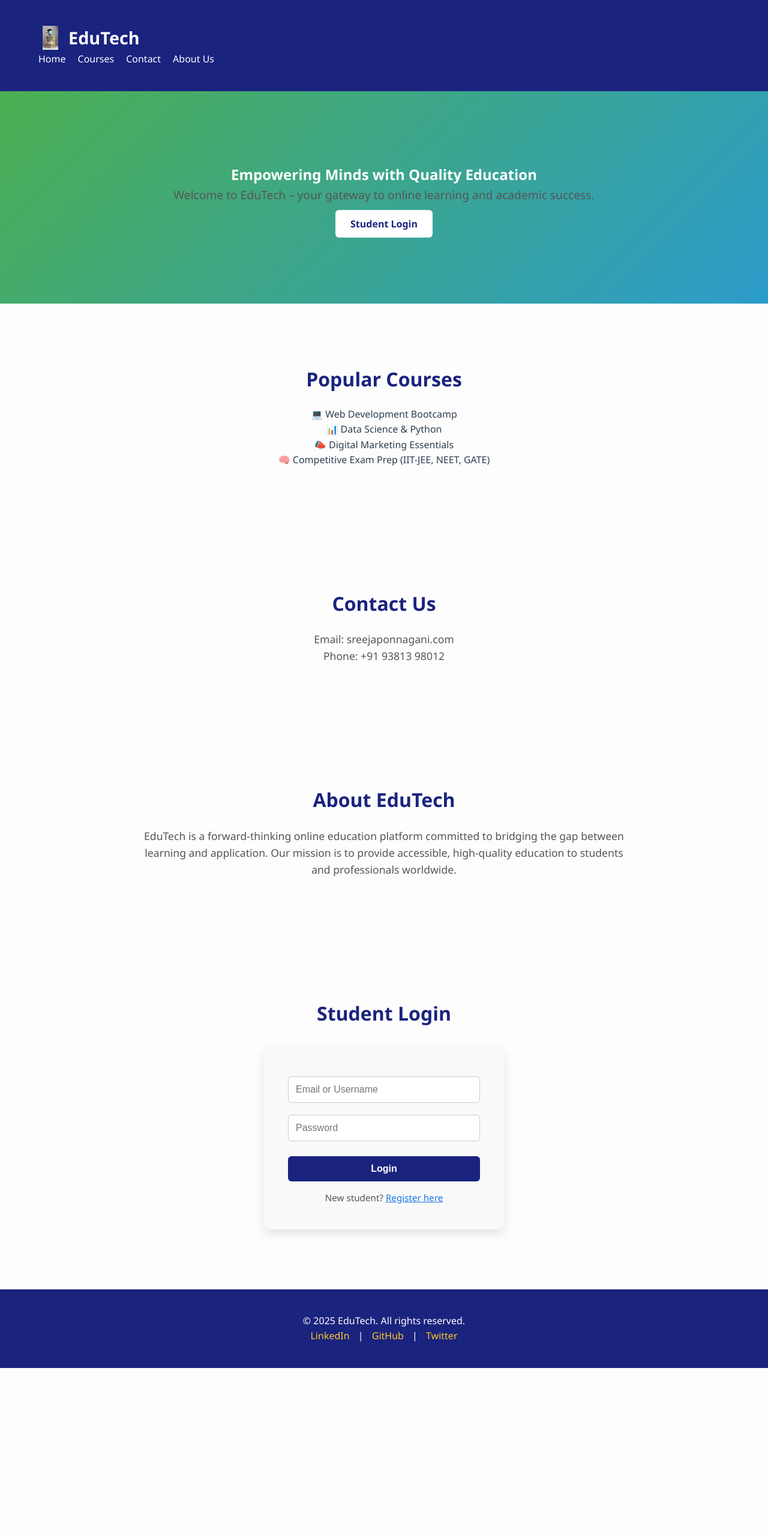
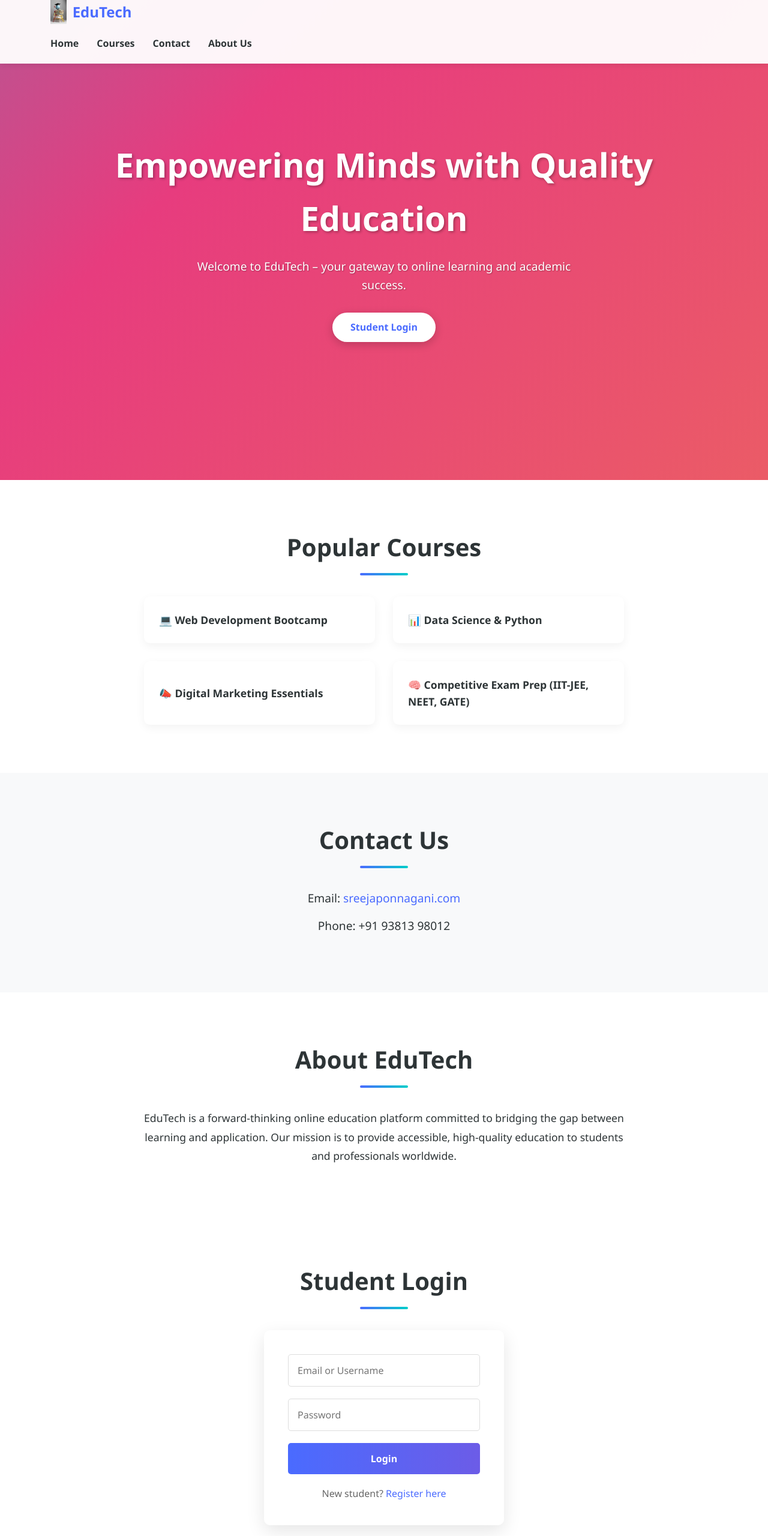
Before and after one commit to sreejaponnagani/EduTech, a plain HTML site: page index.html in a window 1280 px wide. Shown: the top 2560 px of the page at 60% size. Before the commit the page ends 2280 px from the top, so only its background shows below. Drawn offline with Linux system fonts and the light colour scheme.

Commit message:
Update style.css

```diff
--- a/style.css
+++ b/style.css
@@ -1,258 +1,521 @@
-/* Reset and base styles */
+/* style.css */
+/* Base Styles */
+:root {
+  --primary-color: #4a6bff;
+  --secondary-color: #6c5ce7;
+  --accent-color: #00cec9;
+  --dark-color: #2d3436;
+  --light-color: #f5f6fa;
+  --success-color: #00b894;
+  --warning-color: #fdcb6e;
+  --danger-color: #d63031;
+}
+
 * {
   margin: 0;
   padding: 0;
   box-sizing: border-box;
+  font-family: 'Segoe UI', Tahoma, Geneva, Verdana, sans-serif;
+}
+
+html {
+  scroll-behavior: smooth;
 }
 
 body {
-  font-family: "Segoe UI", Tahoma, Geneva, Verdana, sans-serif;
+  background-color: var(--light-color);
+  color: var(--dark-color);
   line-height: 1.6;
-  color: #2c3e50;
-  background-color: #fdfdfd;
+  overflow-x: hidden;
 }
 
-a {
-  text-decoration: none;
-  color: inherit;
-}
-
-ul {
-  list-style: none;
-}
-
-/* Container */
 .container {
   width: 90%;
   max-width: 1200px;
-  margin: auto;
-  padding: 20px 0;
+  margin: 0 auto;
+  padding: 0 20px;
 }
 
-/* Header */
+/* Header Styles */
 header {
-  background-color: #1a237e;
-  color: #fff;
-  padding: 20px 0;
-  position: sticky;
+  background-color: rgba(255, 255, 255, 0.95);
+  box-shadow: 0 2px 10px rgba(0, 0, 0, 0.1);
+  position: fixed;
+  width: 100%;
   top: 0;
   z-index: 1000;
+  transition: all 0.3s ease;
 }
 
-header .logo {
-  font-size: 1.8rem;
-  font-weight: bold;
+header.scrolled {
+  background-color: rgba(255, 255, 255, 0.98);
+  box-shadow: 0 5px 20px rgba(0, 0, 0, 0.15);
+  padding: 10px 0;
 }
 
-header nav {
+.logo {
+  display: flex;
+  align-items: center;
+  gap: 10px;
+  font-size: 1.5rem;
+  font-weight: 700;
+  color: var(--primary-color);
+}
+
+.logo img {
+  height: 40px;
+  width: auto;
+  transition: transform 0.3s ease;
+}
+
+.logo:hover img {
+  transform: rotate(15deg);
+}
+
+nav {
   display: flex;
   justify-content: space-between;
   align-items: center;
-  flex-wrap: wrap;
+  padding: 20px 0;
 }
 
 .nav-links {
   display: flex;
-  gap: 20px;
+  list-style: none;
+  gap: 30px;
 }
 
 .nav-links a {
-  color: #fff;
-  font-weight: 500;
-  transition: color 0.3s;
+  text-decoration: none;
+  color: var(--dark-color);
+  font-weight: 600;
+  position: relative;
+  transition: color 0.3s ease;
+}
+
+.nav-links a::after {
+  content: '';
+  position: absolute;
+  width: 0;
+  height: 2px;
+  bottom: -5px;
+  left: 0;
+  background-color: var(--primary-color);
+  transition: width 0.3s ease;
 }
 
 .nav-links a:hover {
-  color: #ffd54f;
+  color: var(--primary-color);
 }
 
-/* Hero Section */
-.hero {
-  background: linear-gradient(-45deg, #2196f3, #4caf50, #00bcd4, #8e24aa);
-  background-size: 400% 400%;
-  animation: gradientMove 12s ease infinite;
-  color: white;
-  text-align: center;
-  padding: 100px 20px;
+.nav-links a:hover::after {
+  width: 100%;
 }
 
-@keyframes gradientMove {
-  0% { background-position: 0% 50%; }
-  50% { background-position: 100% 50%; }
-  100% { background-position: 0% 50%; }
+/* Hero Section with Animated Gradient */
+.hero {
+  height: 100vh;
+  display: flex;
+  align-items: center;
+  justify-content: center;
+  text-align: center;
+  color: white;
+  position: relative;
+  overflow: hidden;
+  background: linear-gradient(-45deg, #ee7752, #e73c7e, #23a6d5, #23d5ab);
+  background-size: 400% 400%;
+  animation: gradientBG 15s ease infinite;
 }
 
-.hero h2 {
-  font-size: 2.8rem;
+@keyframes gradientBG {
+  0% {
+    background-position: 0% 50%;
+  }
+  50% {
+    background-position: 100% 50%;
+  }
+  100% {
+    background-position: 0% 50%;
+  }
+}
+
+.hero .container {
+  position: relative;
+  z-index: 2;
+  animation: fadeInUp 1s ease;
+}
+
+.hero h1 {
+  font-size: 3.5rem;
   margin-bottom: 20px;
+  text-shadow: 2px 2px 4px rgba(0, 0, 0, 0.3);
 }
 
 .hero p {
   font-size: 1.2rem;
-  margin-bottom: 20px;
-  max-width: 800px;
-  margin-left: auto;
-  margin-right: auto;
+  max-width: 700px;
+  margin: 0 auto 30px;
+  text-shadow: 1px 1px 2px rgba(0, 0, 0, 0.3);
 }
 
-.hero .btn {
-  padding: 12px 25px;
-  background-color: #fff;
-  color: #1a237e;
-  border-radius: 6px;
-  font-weight: bold;
-  transition: background 0.3s, color 0.3s;
+/* Button Styles */
+.btn {
+  display: inline-block;
+  padding: 12px 30px;
+  background-color: white;
+  color: var(--primary-color);
+  border: none;
+  border-radius: 50px;
+  font-weight: 600;
+  text-decoration: none;
+  cursor: pointer;
+  transition: all 0.3s ease;
+  box-shadow: 0 4px 15px rgba(0, 0, 0, 0.2);
 }
 
-.hero .btn:hover {
-  background-color: #3949ab;
+.btn:hover {
+  transform: translateY(-3px);
+  box-shadow: 0 7px 20px rgba(0, 0, 0, 0.3);
+  background-color: var(--primary-color);
   color: white;
 }
 
-/* Sections: Features, Contact, About */
+/* Section Styles */
 section {
-  padding: 80px 20px;
-  text-align: center;
+  padding: 80px 0;
 }
 
-.features {
-  background-color: #f3f7fa;
+.section-light {
+  background-color: white;
 }
 
-.contact {
-  background-color: #e8f5e9;
+.section-dark {
+  background-color: #f8f9fa;
 }
 
-.get-started {
-  background-color: #fffde7;
+.section-form {
+  background-color: white;
 }
 
-section h2 {
-  font-size: 2rem;
-  margin-bottom: 20px;
-  color: #1a237e;
+h2 {
+  text-align: center;
+  margin-bottom: 50px;
+  font-size: 2.5rem;
+  color: var(--dark-color);
+  position: relative;
 }
 
-section p {
-  font-size: 1.1rem;
-  max-width: 800px;
-  margin: auto;
-  color: #555;
+h2::after {
+  content: '';
+  position: absolute;
+  width: 80px;
+  height: 4px;
+  background: linear-gradient(to right, var(--primary-color), var(--accent-color));
+  bottom: -15px;
+  left: 50%;
+  transform: translateX(-50%);
+  border-radius: 2px;
 }
 
-/* Footer */
-footer {
-  background-color: #1a237e;
-  color: white;
-  text-align: center;
-  padding: 20px 0;
+/* Course List Styles */
+.course-list {
+  list-style: none;
+  display: grid;
+  grid-template-columns: repeat(auto-fit, minmax(250px, 1fr));
+  gap: 30px;
+  max-width: 800px;
+  margin: 0 auto;
 }
 
-footer .social-links a {
-  color: #ffca28;
-  margin: 0 10px;
-  font-weight: 500;
-}
-
-footer .social-links a:hover {
-  text-decoration: underline;
-}
-
-/* Responsive Nav */
-@media (max-width: 768px) {
-  header nav {
-    flex-direction: column;
-    align-items: flex-start;
-  }
-
-  .nav-links {
-    flex-direction: column;
-    gap: 10px;
-    margin-top: 10px;
-  }
-}
-
-/* Login Section */
-.login-section {
-  background-color: #ffffff;
-  padding: 80px 20px;
-  text-align: center;
-}
-
-.login-form {
-  background-color: #f9f9f9;
-  padding: 40px;
-  max-width: 400px;
-  margin: 30px auto 0;
+.course-list li {
+  background-color: white;
+  padding: 25px;
   border-radius: 10px;
-  box-shadow: 0 8px 16px rgba(0, 0, 0, 0.1);
-}
-
-.login-form input {
-  width: 100%;
-  padding: 12px;
-  margin: 10px 0;
-  font-size: 1rem;
-  border: 1px solid #ccc;
-  border-radius: 6px;
-  transition: border 0.3s ease;
-}
-
-.login-form input:focus {
-  outline: none;
-  border-color: #1a73e8;
-}
-
-.login-form button {
-  width: 100%;
-  padding: 12px;
-  background-color: #1a237e;
-  color: white;
-  font-size: 1rem;
-  font-weight: bold;
-  border: none;
-  border-radius: 6px;
-  margin-top: 15px;
-  cursor: pointer;
-  transition: background 0.3s ease;
-}
-
-.login-form button:hover {
-  background-color: #3949ab;
-}
-
-.register-link {
-  margin-top: 15px;
-  font-size: 0.95rem;
-}
-
-.register-link a {
-  color: #1a73e8;
-  text-decoration: underline;
-  font-weight: 500;
-}
-
-.register-link a:hover {
-  color: #0d47a1;
-}
-
-/* Logo container */
-.logo {
+  box-shadow: 0 5px 15px rgba(0, 0, 0, 0.05);
+  font-size: 1.1rem;
+  font-weight: 600;
+  transition: all 0.3s ease;
   display: flex;
   align-items: center;
   gap: 10px;
 }
 
-/* Image styling */
-.logo img {
-  width: 40px;
-  height: 40px;
-  object-fit: contain;
+.course-list li:hover {
+  transform: translateY(-5px);
+  box-shadow: 0 10px 25px rgba(0, 0, 0, 0.1);
+  color: var(--primary-color);
 }
 
-/* Brand text */
-.logo span {
-  font-size: 1.8rem;
-  font-weight: bold;
+/* Contact Section Styles */
+#contact .container {
+  text-align: center;
+}
+
+#contact p {
+  font-size: 1.2rem;
+  margin-bottom: 15px;
+}
+
+#contact a {
+  color: var(--primary-color);
+  text-decoration: none;
+  transition: color 0.3s ease;
+}
+
+#contact a:hover {
+  color: var(--secondary-color);
+  text-decoration: underline;
+}
+
+/* About Section Styles */
+#about-us p {
+  max-width: 800px;
+  margin: 0 auto;
+  text-align: center;
+  font-size: 1.1rem;
+  line-height: 1.8;
+}
+
+/* Login Form Styles */
+.login-form {
+  max-width: 400px;
+  margin: 0 auto;
+  background-color: white;
+  padding: 40px;
+  border-radius: 10px;
+  box-shadow: 0 10px 30px rgba(0, 0, 0, 0.1);
+  animation: fadeIn 0.8s ease;
+}
+
+.login-form input {
+  width: 100%;
+  padding: 15px;
+  margin-bottom: 20px;
+  border: 1px solid #ddd;
+  border-radius: 5px;
+  font-size: 1rem;
+  transition: all 0.3s ease;
+}
+
+.login-form input:focus {
+  border-color: var(--primary-color);
+  box-shadow: 0 0 0 3px rgba(74, 107, 255, 0.2);
+  outline: none;
+}
+
+.login-form button {
+  width: 100%;
+  padding: 15px;
+  background: linear-gradient(to right, var(--primary-color), var(--secondary-color));
   color: white;
+  border: none;
+  border-radius: 5px;
+  font-size: 1rem;
+  font-weight: 600;
+  cursor: pointer;
+  transition: all 0.3s ease;
 }
+
+.login-form button:hover {
+  transform: translateY(-2px);
+  box-shadow: 0 5px 15px rgba(74, 107, 255, 0.4);
+}
+
+.register-link {
+  text-align: center;
+  margin-top: 20px;
+  color: #666;
+}
+
+.register-link a {
+  color: var(--primary-color);
+  text-decoration: none;
+  transition: color 0.3s ease;
+}
+
+.register-link a:hover {
+  color: var(--secondary-color);
+  text-decoration: underline;
+}
+
+/* Footer Styles */
+footer {
+  background-color: var(--dark-color);
+  color: white;
+  padding: 30px 0;
+  text-align: center;
+}
+
+footer p {
+  margin-bottom: 15px;
+}
+
+.social-links {
+  display: flex;
+  justify-content: center;
+  gap: 20px;
+}
+
+.social-links a {
+  color: white;
+  text-decoration: none;
+  transition: color 0.3s ease;
+}
+
+.social-links a:hover {
+  color: var(--accent-color);
+}
+
+/* Animations */
+@keyframes fadeIn {
+  from {
+    opacity: 0;
+    transform: translateY(20px);
+  }
+  to {
+    opacity: 1;
+    transform: translateY(0);
+  }
+}
+
+@keyframes fadeInUp {
+  from {
+    opacity: 0;
+    transform: translateY(50px);
+  }
+  to {
+    opacity: 1;
+    transform: translateY(0);
+  }
+}
+
+/* Responsive Styles */
+@media (max-width: 768px) {
+  .nav-links {
+    position: fixed;
+    top: 80px;
+    left: -100%;
+    width: 100%;
+    height: calc(100vh - 80px);
+    background-color: white;
+    flex-direction: column;
+    align-items: center;
+    justify-content: center;
+    gap: 40px;
+    transition: left 0.5s ease;
+  }
+
+  .nav-links.active {
+    left: 0;
+  }
+
+  .hero h1 {
+    font-size: 2.5rem;
+  }
+
+  .hero p {
+    font-size: 1rem;
+  }
+
+  h2 {
+    font-size: 2rem;
+  }
+
+  .course-list {
+    grid-template-columns: 1fr;
+  }
+}
+
+@media (max-width: 480px) {
+  .hero h1 {
+    font-size: 2rem;
+  }
+
+  .btn {
+    padding: 10px 20px;
+  }
+
+  section {
+    padding: 60px 0;
+  }
+
+  .login-form {
+    padding: 30px 20px;
+  width: 100%;
+  max-width: 100%;
+  box-shadow: none;
+  }
+}
+
+/* Hamburger Menu */
+.hamburger {
+  display: none;
+  cursor: pointer;
+  width: 30px;
+  height: 20px;
+  position: relative;
+  z-index: 1001;
+}
+
+.hamburger span {
+  display: block;
+  position: absolute;
+  height: 3px;
+  width: 100%;
+  background: var(--dark-color);
+  border-radius: 3px;
+  opacity: 1;
+  left: 0;
+  transform: rotate(0deg);
+  transition: .25s ease-in-out;
+}
+
+.hamburger span:nth-child(1) {
+  top: 0px;
+}
+
+.hamburger span:nth-child(2), .hamburger span:nth-child(3) {
+  top: 10px;
+}
+
+.hamburger span:nth-child(4) {
+  top: 20px;
+}
+
+.hamburger.active span:nth-child(1) {
+  top: 10px;
+  width: 0%;
+  left: 50%;
+}
+
+.hamburger.active span:nth-child(2) {
+  transform: rotate(45deg);
+}
+
+.hamburger.active span:nth-child(3) {
+  transform: rotate(-45deg);
+}
+
+.hamburger.active span:nth-child(4) {
+  top: 10px;
+  width: 0%;
+  left: 50%;
+}
+
+@media (max-width: 768px) {
+  .hamburger {
+    display: block;
+  }
+
+  nav {
+    padding: 15px 0;
+  }
+
+  .logo {
+    font-size: 1.3rem;
+  }
+
+  .logo img {
+    height: 30px;
+  }
+}
```
